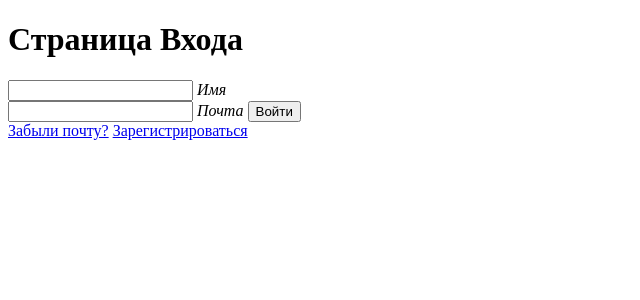
After one commit to AlexandraChA/GB_Flask, a Flask app: page /login in a window 1280 px wide. The commit adds this page. Shown: the top 300 px of the page, without its empty margins (0-640 px from the left). Run offline with Flask 3, Linux system fonts and the light colour scheme.

Commit message:
adding feature of logging in and logging out

```diff
--- a/main.py
+++ b/main.py
@@ -1,10 +1,23 @@
-from flask import Flask, render_template
+from flask import Flask, render_template, url_for, request, make_response
 
 app = Flask(__name__, template_folder='templates')
 
-@app.route("/mainpage")
+@app.get("/mainpage")
 def index():
-    return render_template('index.html', title="Главная страница", header="Главная страница")
+    return render_template('index.html', title="Главная страница", header="Главная страница", user_name = "Пользователь")
+
+
+@app.post("/maipage")
+def upload():
+    if request.method == 'POST':
+        f_name = request.form.get('usr_name')
+        if f_name == None:
+            f_name = "Пользователь"
+        resp = make_response(render_template('index.html', title="Главная страница", header="Главная страница", user_name = f_name))
+        resp.set_cookie("user_name", value=f_name)
+        f_email = request.form.get('usr_email')
+        print(f"User name: {f_name}, User email: {f_email}")
+    return resp
 
 @app.route("/about")
 def about():
@@ -22,5 +35,10 @@ def clothes():
 def shoes():
     return render_template('index_categories.html', title="Обувь", header="Обувь", Subtitle="Каталог обуви")
 
+@app.route("/login")
+def login():
+    return render_template('index_login.html', title="Страница Входа", header = "Страница входа", Subtitle = "Вход в аккаунт")
+
+
 if __name__=="__main__":
     app.run(debug=True)
--- a/templates/index.html
+++ b/templates/index.html
@@ -21,6 +21,12 @@
             <li class="menu_list_el"><a class="menu_list_link" href="#">Контакты</a></li>
         </ul>
     </div>
+    <div class="logout_block">
+        <a href="{{ url_for('login') }}">Выйти</a>
+    </div>
+    <div class="hi_block">
+        <p>Приветствуем, {{ user_name }}!</p>
+    </div>
     <div class="content">{% block content %}{% endblock %}</div>
     <br>
     <div class="footer">
--- /dev/null
+++ b/templates/index_login.html
@@ -0,0 +1,28 @@
+<!DOCTYPE html>
+<html lang="en">
+
+<head>
+    <meta charset="UTF-8">
+    <meta name="viewport" content="width=device-width, initial-scale=1.0">
+    <title>Страница Входа</title>
+</head>
+
+<body>
+    <h1>Страница Входа</h1>
+    <div class="login_block">
+        <div class="content">
+            <div class="login_form">
+                <form action="{{ url_for('upload') }}" method="post" enctype="multipart/form-data">
+                    <input type="text" name="usr_name" required /> <i>Имя</i>
+                    <br>
+                    <input type="text" name="usr_email" required /> <i>Почта</i>
+                    <input type="submit" value="Войти" />
+                </form>
+                <div class="links"> <a href="#">Забыли почту?</a> <a href="#">Зарегистрироваться</a>
+                </div>
+            </div>
+        </div>
+    </div>
+</body>
+
+</html>
```
Also changed, not shown: templates/createcookies.html (added, +14 -0 lines).
